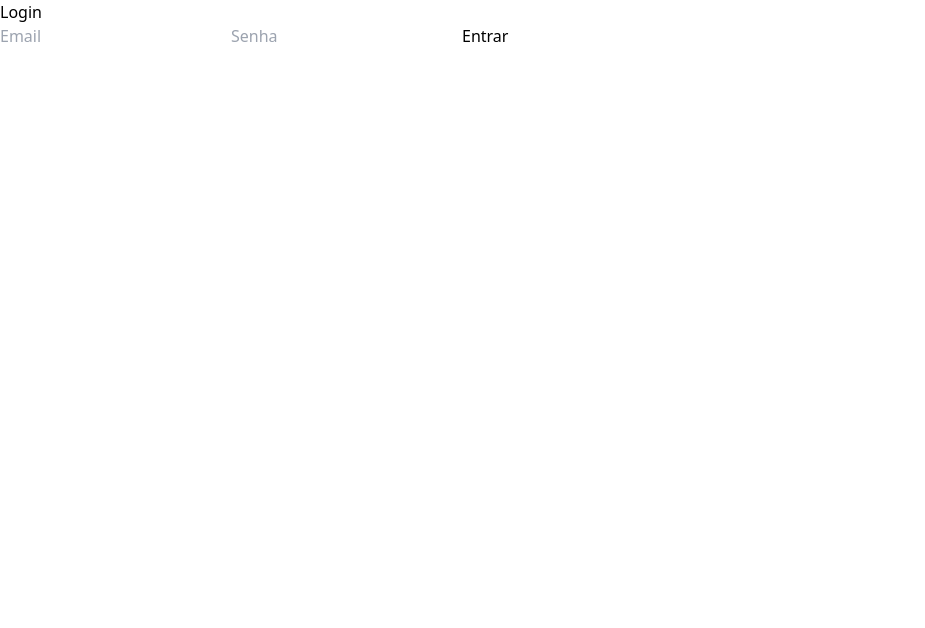
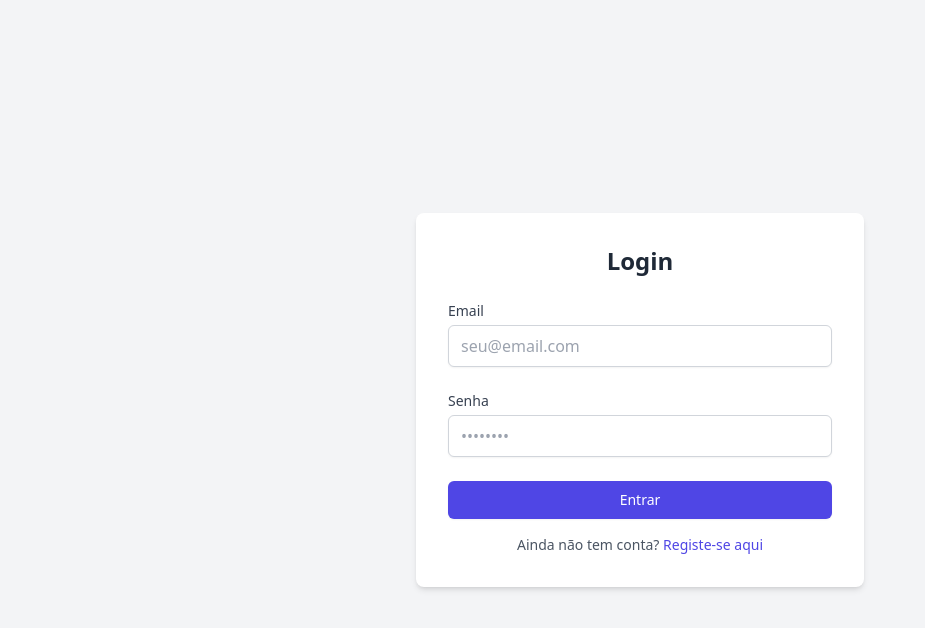
Before and after one commit to Cry199/Personal-Finance-Manager-Full-Stack, a React (Vite) app in the folder pfm-full-stack-frontend/: page /login in a window 1280 px wide. Shown: the top 628 px of the page, without its empty margins (0-925 px from the left). Built offline with nearby package versions, Linux system fonts and the light colour scheme; no server answers.

Commit message:
fix: remove código não utilizado em LoginPage.jsx

```diff
--- a/pfm-full-stack-frontend/src/features/auth/pages/LoginPage.jsx
+++ b/pfm-full-stack-frontend/src/features/auth/pages/LoginPage.jsx
@@ -1,41 +1,74 @@
 import { useState } from 'react';
 import { useAuth } from '../../../hooks/useAuth';
-import { useNavigate } from 'react-router-dom';
+import { useNavigate, Link } from 'react-router-dom';
 
 const LoginPage = () => {
   const [email, setEmail] = useState('');
   const [password, setPassword] = useState('');
+  const [error, setError] = useState('');
   const { login } = useAuth();
   const navigate = useNavigate();
 
   const handleSubmit = async (e) => {
     e.preventDefault();
+    setError('');
     try {
       await login(email, password);
       navigate('/dashboard');
-    } catch (error) {
-      console.error('Erro no login:', error);
+    } catch (err) {
+      setError('Credenciais inválidas. Tente novamente.');
+      console.error('Erro no login:', err);
     }
   };
 
   return (
+    <div className="min-h-screen bg-gray-100 flex items-center justify-center">
+      <div className="bg-white p-8 rounded-lg shadow-md w-full max-w-md">
+        <h2 className="text-2xl font-bold mb-6 text-center text-gray-800">Login</h2>
+        <form onSubmit={handleSubmit} className="space-y-6">
           <div>
-      <h2>Login</h2>
-      <form onSubmit={handleSubmit}>
+            <label htmlFor="email" className="block text-sm font-medium text-gray-700">Email</label>
             <input
+              id="email"
               type="email"
               value={email}
               onChange={(e) => setEmail(e.target.value)}
-          placeholder="Email"
+              placeholder="seu@email.com"
+              className="mt-1 block w-full px-3 py-2 border border-gray-300 rounded-md shadow-sm placeholder-gray-400 focus:outline-none focus:ring-indigo-500 focus:border-indigo-500"
+              required
             />
+          </div>
+          <div>
+            <label htmlFor="password" className="block text-sm font-medium text-gray-700">Senha</label>
             <input
+              id="password"
               type="password"
               value={password}
               onChange={(e) => setPassword(e.target.value)}
-          placeholder="Senha"
+              placeholder="••••••••"
+              className="mt-1 block w-full px-3 py-2 border border-gray-300 rounded-md shadow-sm placeholder-gray-400 focus:outline-none focus:ring-indigo-500 focus:border-indigo-500"
+              required
             />
-        <button type="submit">Entrar</button>
+          </div>
+
+          {error && <p className="text-sm text-red-600">{error}</p>}
+
+          <div>
+            <button
+              type="submit"
+              className="w-full flex justify-center py-2 px-4 border border-transparent rounded-md shadow-sm text-sm font-medium text-white bg-indigo-600 hover:bg-indigo-700 focus:outline-none focus:ring-2 focus:ring-offset-2 focus:ring-indigo-500"
+            >
+              Entrar
+            </button>
+          </div>
         </form>
+        <p className="mt-4 text-center text-sm text-gray-600">
+          Ainda não tem conta?{' '}
+          <Link to="/register" className="font-medium text-indigo-600 hover:text-indigo-500">
+            Registe-se aqui
+          </Link>
+        </p>
+      </div>
     </div>
   );
 };
```
Lines whose indentation alone changed are shown as unchanged.
